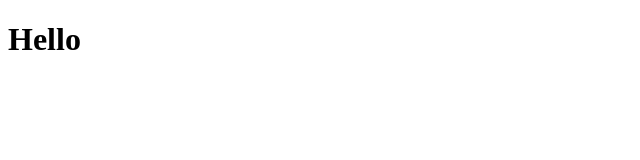
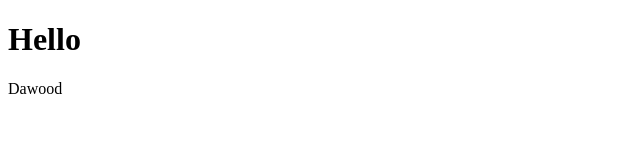
Before and after one commit to SyedSibtainRazvi/Github-practice, a plain HTML site: page index.html in a window 1280 px wide. Shown: the full height of the page, 0-640 px from the left. Drawn offline with Linux system fonts and the light colour scheme.

Commit message:
Added name

```diff
--- a/index.html
+++ b/index.html
@@ -8,5 +8,6 @@
 </head>
 <body>
     <h1>Hello</h1>
+    <p>Dawood</p>
 </body>
 </html>
```
